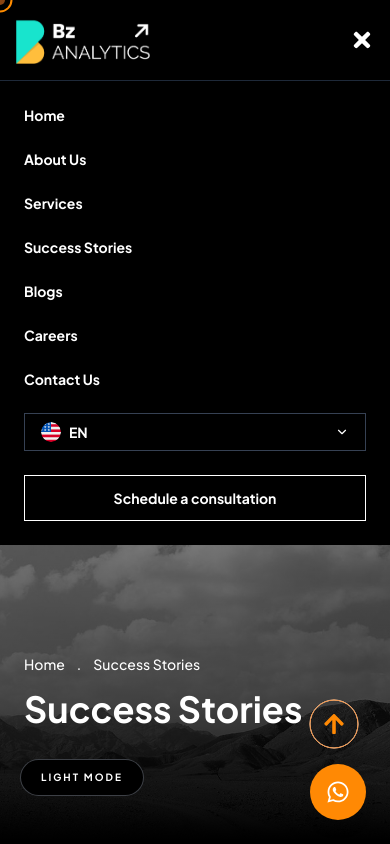
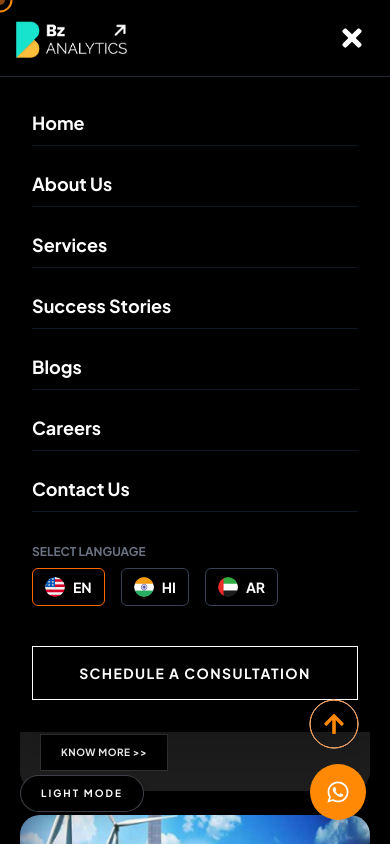
Before and after one commit to KrishnaRaj3191/BZ-Analytics, a Next.js app: page / in a window 390 px wide. Both pictures are taken after a click on the button 362 px from the left and 40 px from the top of the page. Shown: the top 844 px of the page. Built offline with nearby package versions, Linux system fonts and the light colour scheme.

Commit message:
responsive completion

```diff
--- a/components/Header.tsx
+++ b/components/Header.tsx
@@ -13,13 +13,7 @@
 ];
 
 const navItems = [
-  "Home",
-  "About Us",
-  "Services",
-  "Success Stories",
-  "Blogs",
-  "Careers",
-  "Contact Us",
+  "Home", "About Us", "Services", "Success Stories", "Blogs", "Careers", "Contact Us",
 ];
 
 const Header = () => {
@@ -31,53 +25,50 @@
     <header className="w-full bg-black text-white font-bold sticky top-0 z-50">
       <div className="max-w-[1660px] mx-auto flex items-center justify-between px-4 sm:px-6 lg:px-12 py-4">
 
+        <div className="flex-shrink-0">
           <Image
             src="/bq.png"
-          alt="BZ"
+            alt="Logo"
             width={120}
             height={40}
-          className="h-12 w-auto"
+            className="h-10 md:h-12 w-auto object-contain"
           />
+        </div>
 
-        {/* Desktop Nav */}
-        <nav className="hidden lg:flex items-center text-sm font-medium">
+        <nav className="hidden min-[1200px]:flex items-center text-sm font-medium">
           {navItems.map((item) => (
-    <div
-      key={item}
-      className="flex items-center mr-4 group cursor-pointer"
-    >
-      {/* Left Bullet */}
-      <span className="mr-2 text-white transition-colors duration-300 group-hover:text-orange-500">
+            <div key={item} className="flex items-center mr-2 xl:mr-4 group cursor-pointer">
+              <span className="mr-2 text-white transition-colors duration-300 group-hover:text-orange-500 xl:inline hidden">
                 •
               </span>
-
-      {/* Text */}
               <Link
                 href="#"
-        className="transition-colors duration-300 group-hover:text-orange-500"
+                className="transition-colors duration-300 group-hover:text-orange-500 whitespace-nowrap"
               >
                 {item}
               </Link>
             </div>
           ))}
+        </nav>
 
-  {/* Desktop Language */}
-  <div className="relative ml-6">
+        <div className="flex items-center gap-4 lg:gap-6">
+
+          <div className="relative hidden sm:block">
             <button
               onClick={() => setOpenLang(!openLang)}
-      className="flex items-center gap-2"
+              className="flex items-center gap-2 hover:text-orange-500 transition-colors py-2"
             >
               <img
                 src={selectedLang.flag}
-        className="w-5 h-5 rounded-full"
+                className="w-5 h-5 rounded-full object-cover"
                 alt="flag"
               />
-      {selectedLang.label}
+              <span className="text-sm">{selectedLang.label}</span>
               {openLang ? <FiChevronUp /> : <FiChevronDown />}
             </button>
 
             {openLang && (
-      <div className="absolute right-0 mt-3 bg-black border border-gray-700 rounded-md w-[120px]">
+              <div className="absolute right-0 mt-3 bg-zinc-900 border border-gray-700 rounded-md w-[120px] overflow-hidden shadow-xl z-[60]">
                 {languages.map((lang) => (
                   <div
                     key={lang.code}
@@ -85,97 +76,71 @@
                       setSelectedLang(lang);
                       setOpenLang(false);
                     }}
-            className="flex items-center gap-2 px-4 py-2 hover:bg-gray-800 cursor-pointer"
+                    className="flex items-center gap-2 px-4 py-3 hover:bg-gray-800 cursor-pointer transition-colors"
                   >
-            <img
-              src={lang.flag}
-              className="w-4 h-4 rounded-full"
-              alt={lang.label}
-            />
-            {lang.label}
-          </div>
-        ))}
-      </div>
-    )}
-  </div>
-</nav>
-
- <Link href="#" className="hidden lg:block border relative overflow-hidden border border-white px-6 py-4 group cursor-pointer">
-<span className="absolute top-1/2 left-1/2 w-[400%] h-[400%] bg-white
-  -translate-x-1/2 -translate-y-1/2 rotate-45
-  scale-0 group-hover:scale-100
-  transition-transform duration-300 ease-out"></span>
-<span className="relative z-10 text-white group-hover:text-orange-500 transition-colors duration-300">
-    Schedule a consultation
-  </span>
-</Link>
-
-        {/* Hamburger */}
-        <button className="lg:hidden" onClick={() => setMenuOpen(!menuOpen)}>
-          {menuOpen ? <FaTimes size={24} /> : <FaBars size={24} />}
-        </button>
-      </div>
-
-      {/* Mobile Menu */}
-      {menuOpen && (
-        <div className="lg:hidden bg-black border-t border-gray-800 px-6 pb-6">
-          <div className="flex flex-col gap-6 mt-6 text-sm">
-
-            {navItems.map((item) => (
-              <Link
-                key={item}
-                href="#"
-                onClick={() => setMenuOpen(false)}
-                className="hover:text-orange-500"
-              >
-                {item}
-              </Link>
-            ))}
-
-            {/* Mobile Language */}
-            <div>
-              <button
-                onClick={() => setOpenLang(!openLang)}
-                className="flex items-center justify-between w-full border border-gray-700 px-4 py-2"
-              >
-                <div className="flex items-center gap-2">
-                  <img
-                    src={selectedLang.flag}
-                    className="w-5 h-5 rounded-full"
-                    alt="flag"
-                  />
-                  {selectedLang.label}
-                </div>
-                {openLang ? <FiChevronUp /> : <FiChevronDown />}
-              </button>
-
-              {openLang && (
-                <div className="mt-2 border border-gray-700 rounded-md">
-                  {languages.map((lang) => (
-                    <div
-                      key={lang.code}
-                      onClick={() => {
-                        setSelectedLang(lang);
-                        setOpenLang(false);
-                      }}
-                      className="flex items-center gap-2 px-4 py-2 hover:bg-gray-800 cursor-pointer"
-                    >
-                      <img
-                        src={lang.flag}
-                        className="w-4 h-4 rounded-full"
-                        alt={lang.label}
-                      />
-                      {lang.label}
+                    <img src={lang.flag} className="w-4 h-4 rounded-full" alt={lang.label} />
+                    <span className="text-sm">{lang.label}</span>
                   </div>
                 ))}
               </div>
             )}
           </div>
 
-            <button className="border border-white py-3 hover:text-orange-500 hover:border-orange-500">
+          <Link
+            href="#"
+            className="hidden min-[1200px]:block relative overflow-hidden border border-white px-6 py-4 group cursor-pointer flex-shrink-0"
+          >
+            <span className="absolute top-1/2 left-1/2 w-[400%] h-[400%] bg-white
+              -translate-x-1/2 -translate-y-1/2 rotate-45
+              scale-0 group-hover:scale-100
+              transition-transform duration-500 ease-out"></span>
+            <span className="relative z-10 text-white group-hover:text-orange-500 transition-colors duration-300 uppercase text-xs tracking-widest">
+              Schedule a consultation
+            </span>
+          </Link>
+
+          <button
+            className="min-[1200px]:hidden p-2 text-white hover:text-orange-500 transition-colors"
+            onClick={() => setMenuOpen(!menuOpen)}
+          >
+            {menuOpen ? <FaTimes size={28} /> : <FaBars size={28} />}
+          </button>
+        </div>
+      </div>
+
+      {menuOpen && (
+        <div className="min-[1200px]:hidden absolute top-full left-0 w-full bg-black border-t border-gray-800 shadow-2xl">
+          <div className="flex flex-col gap-6 p-8 text-sm">
+            {navItems.map((item) => (
+              <Link
+                key={item}
+                href="#"
+                onClick={() => setMenuOpen(false)}
+                className="text-lg hover:text-orange-500 transition-colors border-b border-gray-900 pb-2"
+              >
+                {item}
+              </Link>
+            ))}
+
+            <div className="sm:hidden mt-2">
+              <p className="text-gray-500 mb-2 uppercase text-xs">Select Language</p>
+              <div className="flex gap-4">
+                {languages.map((lang) => (
+                  <button
+                    key={lang.code}
+                    onClick={() => setSelectedLang(lang)}
+                    className={`flex items-center gap-2 px-3 py-2 border rounded-md ${selectedLang.code === lang.code ? 'border-orange-500' : 'border-gray-700'}`}
+                  >
+                    <img src={lang.flag} className="w-5 h-5 rounded-full" alt="" />
+                    {lang.label}
+                  </button>
+                ))}
+              </div>
+            </div>
+
+            <button className="w-full border border-white py-4 mt-4 font-bold tracking-widest hover:bg-white hover:text-black transition-all duration-300 uppercase">
               Schedule a consultation
             </button>
-
           </div>
         </div>
       )}
--- a/pages/SuccessStories.tsx
+++ b/pages/SuccessStories.tsx
@@ -4,73 +4,79 @@
 import { useTheme } from 'next-themes';
 import { useEffect, useState } from 'react';
 
-const cards = [
+interface CardItem {
+  title: string;
+  img: string;
+  desc: string;
+}
+
+const cards: CardItem[] = [
   { title: "Metaverse & Gaming", img: "/img1.jpg", desc: "Empowering Metaverse & Gaming with Innovative Solutions." },
-  { title: "Energy & Manufacturing", img: "/img2.jpg", desc: "Optimizing Operations : Solutions for Energy & Manufacturing." },
-  { title: "SDG", img: "/img3.jpg", desc: "Tech-Driven Sustainability : Achieving Goals with Innovation." },
-  { title: "Healthcare", img: "/img4.jpg", desc: "Revolutionizing Healthcare : Better Patient Care through Innovation." },
-  { title: "Textile", img: "/img5.jpg", desc: "Digital Transformation in Textile : Innovation-Led Progress." },
+  { title: "Energy & Manufacturing", img: "/img2.jpg", desc: "Optimizing Operations: Solutions for Energy & Manufacturing." },
+  { title: "SDG", img: "/img3.jpg", desc: "Tech-Driven Sustainability: Achieving Goals with Innovation." },
+  { title: "Healthcare", img: "/img4.jpg", desc: "Revolutionizing Healthcare: Better Patient Care through Innovation." },
+  { title: "Textile", img: "/img5.jpg", desc: "Digital Transformation in Textile: Innovation-Led Progress." },
   { title: "Corporate", img: "/img6.jpg", desc: "Strategic Solutions for Corporate Success." },
-  { title: "Advertising", img: "/img7.jpg", desc: "Elevating Brands : Creative Solutions for Advertising." },
-  { title: "PSU", img: "/img8.jpg", desc: "Efficiency Redefined : Excellence in Public Sector Undertakings." },
-  { title: "Finance", img: "/img9.jpg", desc: "Transforming Finance : Cutting-Edge Solutions." },
+  { title: "Advertising", img: "/img7.jpg", desc: "Elevating Brands: Creative Solutions for Advertising." },
+  { title: "PSU", img: "/img8.jpg", desc: "Efficiency Redefined: Excellence in Public Sector Undertakings." },
+  { title: "Finance", img: "/img9.jpg", desc: "Transforming Finance: Cutting-Edge Solutions." },
 ];
 
-const SuccessStories = () => {
-
+const SuccessStories: React.FC = () => {
   const { resolvedTheme, setTheme } = useTheme();
-  const [mounted, setMounted] = useState(false);
+  const [mounted, setMounted] = useState<boolean>(false);
 
   useEffect(() => {
     setMounted(true);
   }, []);
 
   return (
-    <section className="w-full bg-white dark:bg-black py-12 md:py-20 lg:py-[120px] transition-colors duration-300">
-      <div className="max-w-[1518px] mx-auto px-4 sm:px-8 md:px-[60px] lg:px-[175px]">
+    <section className="w-full bg-white dark:bg-black py-10 md:py-20 lg:py-[100px] transition-colors duration-300">
+      <div className="max-w-[1400px] mx-auto px-5 sm:px-8 md:px-12 lg:px-16">
 
-        <div className="grid grid-cols-1 md:grid-cols-2 lg:grid-cols-3 gap-6 md:gap-8 lg:gap-[40px]">
+        <div className="grid grid-cols-1 md:grid-cols-2 lg:grid-cols-3 gap-6 md:gap-8 xl:gap-10">
           {cards.map((card, index) => (
             <div
               key={index}
               className="group relative bg-gray-100 dark:bg-[#1E1E1E] rounded-[20px] overflow-hidden
-              h-[450px] sm:h-[500px] flex flex-col cursor-pointer
-              transition-all duration-300 hover:bg-white dark:hover:bg-[#252525] shadow-2xl shadow-black/40"
+                         min-h-[380px] md:min-h-[450px] flex flex-col cursor-pointer
+                         transition-all duration-300 hover:bg-white dark:hover:bg-[#252525]
+                         shadow-lg hover:shadow-2xl shadow-black/20"
             >
 
-              {/* Image */}
-              <div className="relative w-full h-[220px] sm:h-[260px] overflow-hidden shrink-0">
+              <div className="relative w-full aspect-[16/9] md:aspect-[5/3] overflow-hidden shrink-0">
                 <Image
                   src={card.img}
                   alt={card.title}
                   fill
-                  className="object-cover transition-transform duration-700 ease-out group-hover:scale-110"
+                  sizes="(max-width: 768px) 100vw, (max-width: 1200px) 50vw, 33vw"
+                  className="object-cover transition-transform duration-700 ease-out
+                             -bottom-10 top-0
+                             group-hover:-translate-y-10"
                 />
               </div>
 
-              {/* Content */}
-              <div className="p-6 sm:p-8 flex flex-col flex-1 justify-between transition-transform duration-500 ease-out group-hover:-translate-y-8 bg-inherit">
+              <div className="p-5 sm:p-8 flex flex-col flex-1 transition-transform duration-500 ease-out group-hover:-translate-y-8 bg-inherit">
 
-                <div>
-                  <h3 className="text-black dark:text-white text-xl sm:text-[24px] font-semibold leading-tight">
+                <div className="flex-1">
+                  <h3 className="text-black dark:text-white text-lg sm:text-[22px] font-bold leading-tight mb-2 md:mb-3">
                     {card.title}
                   </h3>
 
-                  <div className="mt-3 opacity-0 transition-opacity duration-500 group-hover:opacity-100">
-                    <p className="text-black dark:text-gray-300 text-sm leading-relaxed line-clamp-3">
+                  <div className="opacity-0 group-hover:opacity-100 transition-all duration-500 transform translate-y-4 group-hover:translate-y-0">
+                    <p className="text-black/70 dark:text-gray-300 text-xs sm:text-sm leading-relaxed line-clamp-3 md:line-clamp-4">
                       {card.desc}
                     </p>
                   </div>
                 </div>
 
-                {/* Button */}
-                <div className="pt-4">
-                  <button className="border border-white/40 bg-black text-white px-5 py-2.5 sm:px-7 sm:py-3 text-xs sm:text-sm
-                                     hover:bg-white hover:text-orange-500 font-bold cursor-pointer hover:border-black transition-all duration-300">
+                <div className="mt-4 md:mt-6">
+                  <button className="border border-black/10 dark:border-white/20 bg-black text-white px-5 py-2.5 md:px-6 md:py-3 text-[10px] sm:text-xs
+                                     hover:bg-white hover:text-orange-500 font-bold cursor-pointer transition-all duration-300
+                                     uppercase tracking-wider">
                     Know More &gt;&gt;
                   </button>
                 </div>
-
               </div>
 
               <div className="absolute inset-x-0 bottom-0 h-2 bg-inherit z-10" />
@@ -79,22 +85,20 @@
         </div>
       </div>
 
-      {/* Theme Button */}
-      <div className="fixed bottom-12 left-5 z-50">
-        <div
-          onClick={() =>
-            mounted && setTheme(resolvedTheme === 'dark' ? 'light' : 'dark')
-          }
-          className="cursor-pointer border bg-white dark:bg-black border-black/50 dark:border-gray-400/40
-          px-5 py-2.5 text-[10px] font-bold tracking-[0.2em] rounded-4xl uppercase
-          text-black dark:text-white
-          transition-all hover:bg-black hover:text-white
-          dark:hover:bg-white dark:hover:text-black"
-        >
-          {mounted && resolvedTheme === 'dark' ? 'Light Mode' : 'Dark Mode'}
+      {mounted && (
+        <div className="fixed bottom-8 left-5 z-50">
+          <button
+            onClick={() => setTheme(resolvedTheme === 'dark' ? 'light' : 'dark')}
+            className="cursor-pointer border bg-white dark:bg-black border-black/50 dark:border-gray-400/40
+                       px-5 py-2.5 text-[10px] font-bold tracking-[0.2em] rounded-full uppercase
+                       text-black dark:text-white shadow-lg
+                       transition-all hover:bg-black hover:text-white
+                       dark:hover:bg-white dark:hover:text-black"
+          >
+            {resolvedTheme === 'dark' ? 'Light Mode' : 'Dark Mode'}
+          </button>
         </div>
-      </div>
-
+      )}
     </section>
   );
 };
```
Also changed, not shown: components/Footer.tsx (+31 -17 lines). Lines whose indentation alone changed are shown as unchanged.
